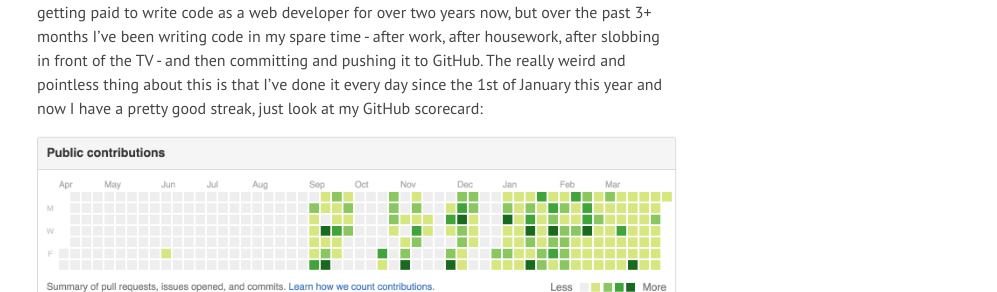
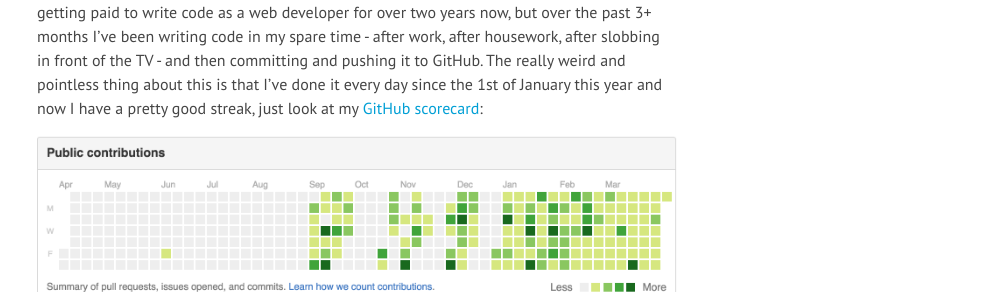
Before and after one commit to claire-codes/blog-com, a Jekyll site: the page built from _posts/2016-04-10-a-101-day-github-streak.markdown, in a window 1280 px wide. Shown: the part 208-500 px from the top of the page, without its empty margins (283-1280 px from the left). Built offline with Jekyll 4.4.1, drawn with Linux system fonts in a browser that asks for light colours; nearby versions of some CDN libraries; emoji names are drawn with the system emoji font; comment, search, counter and statistics services are not loaded; part of the change alters nothing that is shown; some of the changed text lies outside the part shown.

```diff
--- a/_posts/2016-04-10-a-101-day-github-streak.markdown
+++ b/_posts/2016-04-10-a-101-day-github-streak.markdown
@@ -8,7 +8,7 @@ categories:
 - longread
 ---
 
-I was going to call this post "101 days of coding", but that would be misleading. I've been getting paid to write code as a web developer for over two years now, but over the past 3+ months I've been writing code in my spare time - after work, after housework, after slobbing in front of the TV - and then committing and pushing it to GitHub. The really weird and pointless thing about this is that I've done it every day since the 1st of January this year and now I have a pretty good streak, just look at my GitHub scorecard:
+I was going to call this post "101 days of coding", but that would be misleading. I've been getting paid to write code as a web developer for over two years now, but over the past 3+ months I've been writing code in my spare time - after work, after housework, after slobbing in front of the TV - and then committing and pushing it to GitHub. The really weird and pointless thing about this is that I've done it every day since the 1st of January this year and now I have a pretty good streak, just look at my [GitHub scorecard](https://github.com/claireparker):
 
 ![A 101 day streak on GitHub](/assets/101-streak.png "A 101 day streak on GitHub")
 
```
